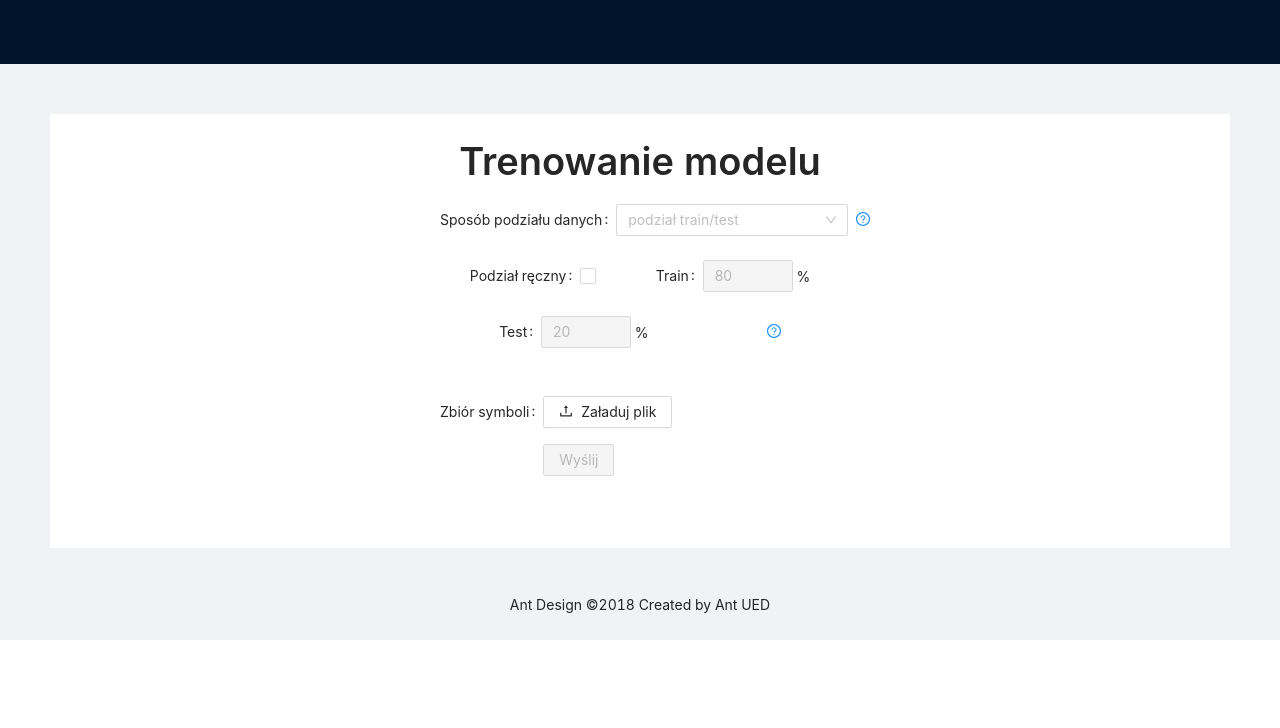
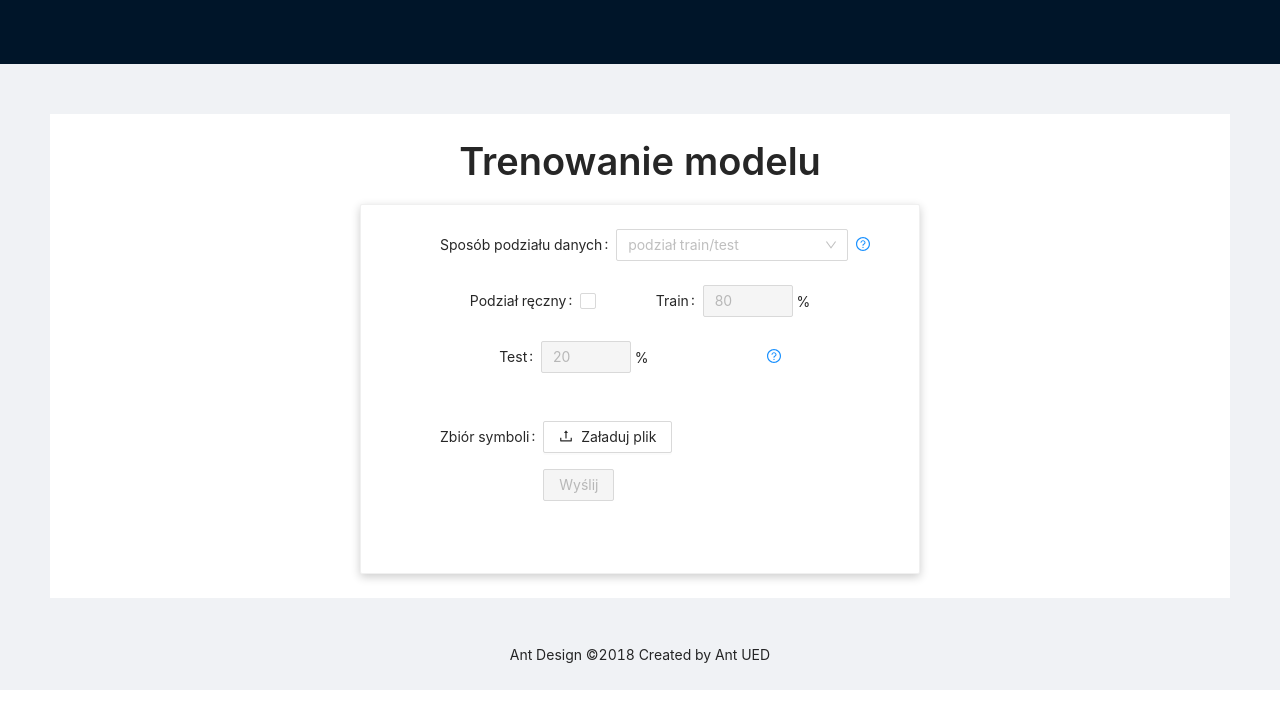
Before and after one commit to inzynierka/PatternRecogniser, a React (Create React App) app in the folder PatternRecogniser/ClientApp/: page /train in a window 1280 px wide. Shown: the top 728 px of the page. Built offline with nearby package versions, Linux system fonts and the light colour scheme.

Commit message:
Poprawki wizualne, obramówka wokół formularza + cień

```diff
--- a/PatternRecogniser/ClientApp/src/pages/Train.tsx
+++ b/PatternRecogniser/ClientApp/src/pages/Train.tsx
@@ -1,4 +1,4 @@
-import {Typography, Form, Space, Tooltip, Select, Checkbox, InputNumber, Upload, Button, UploadProps, message } from "antd"
+import {Typography, Form, Space, Tooltip, Select, Checkbox, InputNumber, Upload, Button, UploadProps, message, Card } from "antd"
 
 import React, { useState } from 'react';
 import 'antd/dist/antd.min.css';
@@ -81,6 +81,9 @@ const TrainPage = () => {
                         <Row justify="space-around" align="middle">
                             <Title>Trenowanie modelu</Title>
                         </Row>
+
+                        <Row justify="space-around" align="middle">
+                            <Card bordered={true} style={{width: "70vh", boxShadow: '0 3px 10px rgb(0 0 0 / 0.2)' }}>
                                 <Row justify="space-around" align="middle">
                                     <Form
                                         layout='horizontal'
@@ -89,7 +92,6 @@ const TrainPage = () => {
                                         className="train-form"
                                         onFinish={onFinish}
                                     >
-
                                         <Form.Item label="Sposób podziału danych: " style={{width: "50vh" }}>
                                             <Space>
                                                 <Form.Item
@@ -173,6 +175,8 @@ const TrainPage = () => {
                                         </Row>
                                     </Form>
                                 </Row>
+                            </Card>
+                        </Row>
 
                     </div>
                     <br />
```
Lines whose indentation alone changed are shown as unchanged.
